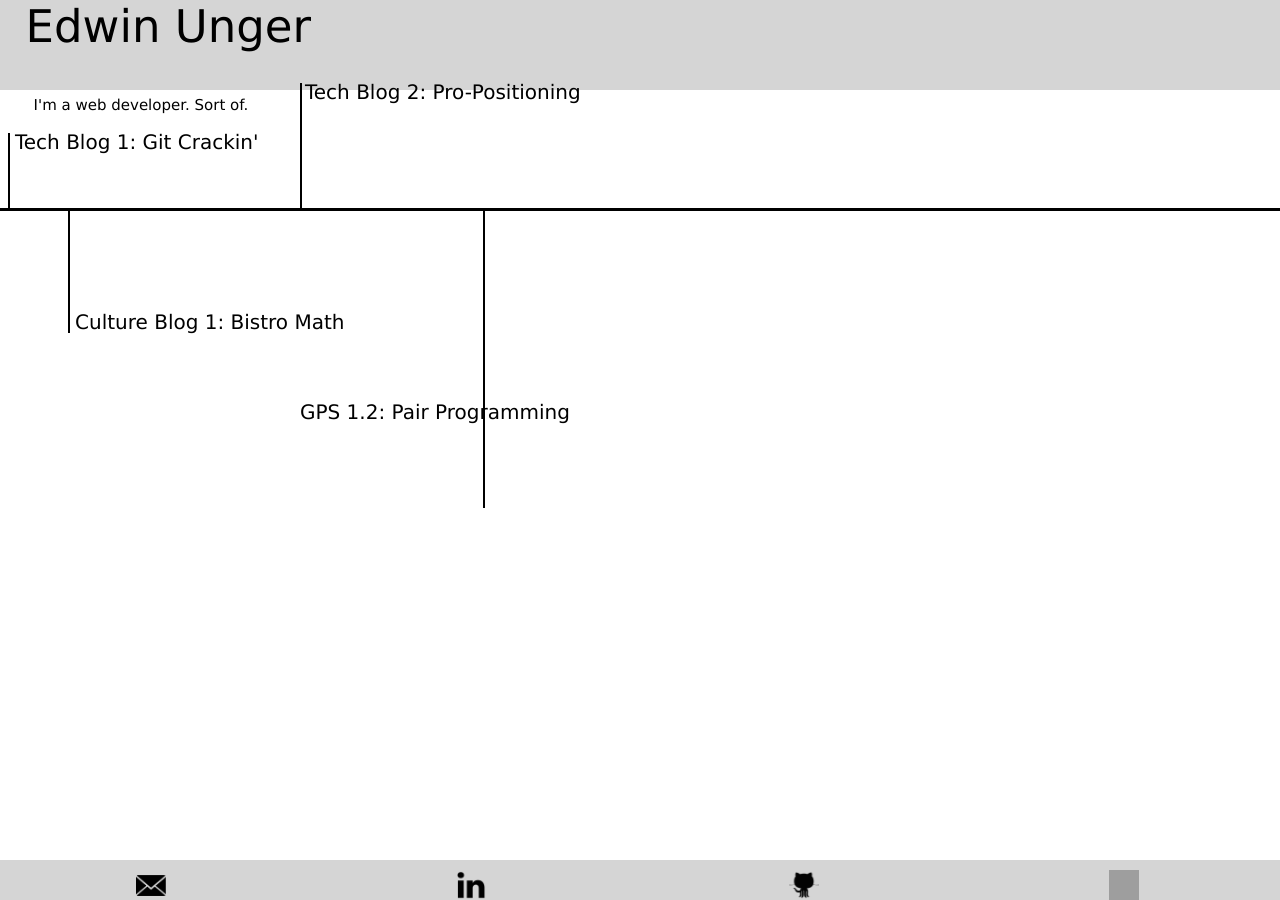
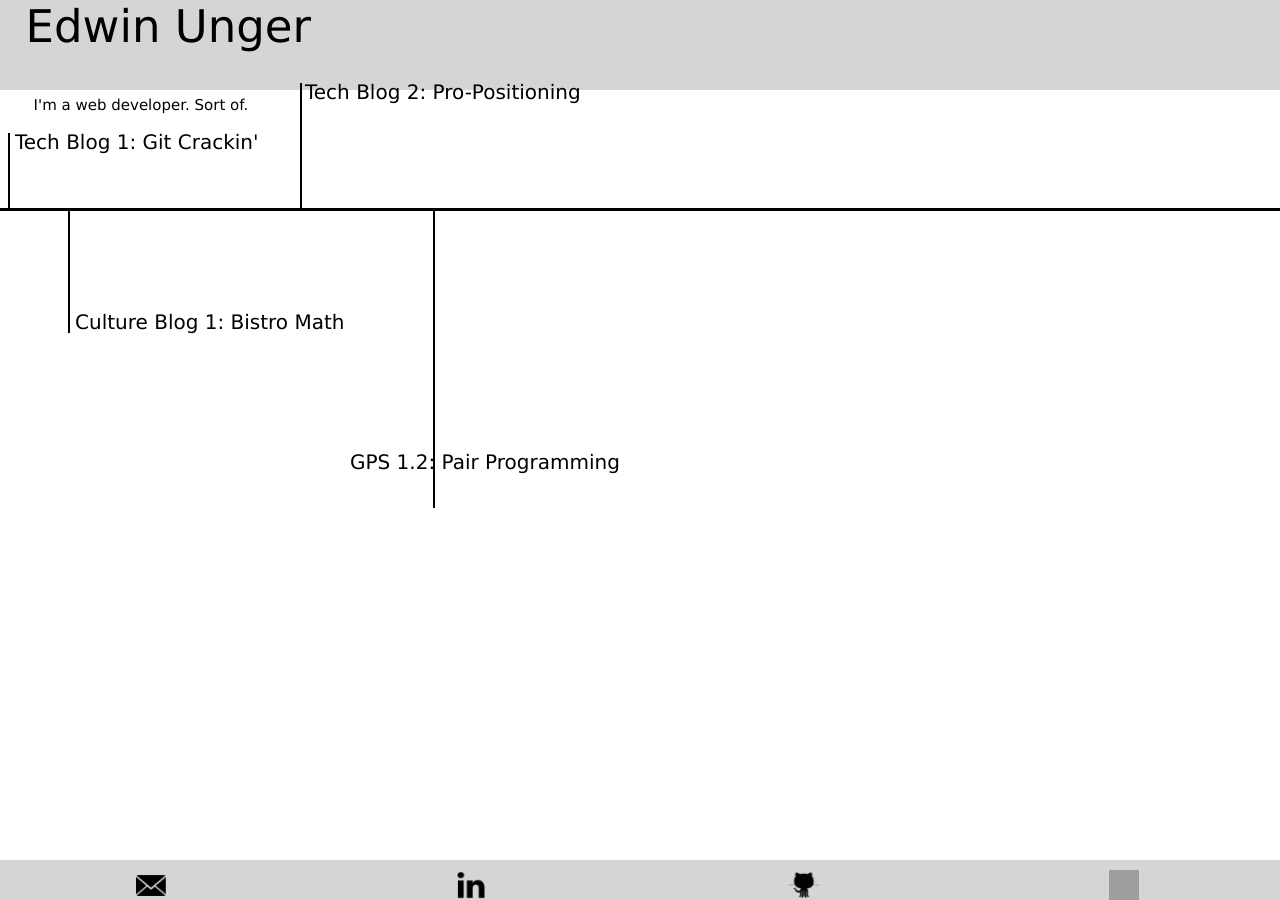
Before and after one commit to edwinunger/edwinunger.github.io, a Jekyll site: the page blog.html, which Jekyll copies as it is, in a window 1280 px wide. Built offline with Jekyll 4.4.1, drawn with Linux system fonts in a browser that asks for light colours; grey boxes are pictures that could not be loaded.

Commit message:
timeline adjust

```diff
--- a/stylesheets/default.css
+++ b/stylesheets/default.css
@@ -178,7 +178,7 @@ a {
   border: none;
   position: fixed;
   margin-top: 200px;
-  margin-left: 475px;
+  margin-left: 425px;
   margin-right: 0px;
 }
 
@@ -186,8 +186,8 @@ a {
   font-size: 20px;
   font-family: Verdana;
   color: #000000;
-  top: 400px;
-  left: 300px;
+  top: 450px;
+  left: 350px;
   position: absolute;
   text-decoration: none;
 }
```
